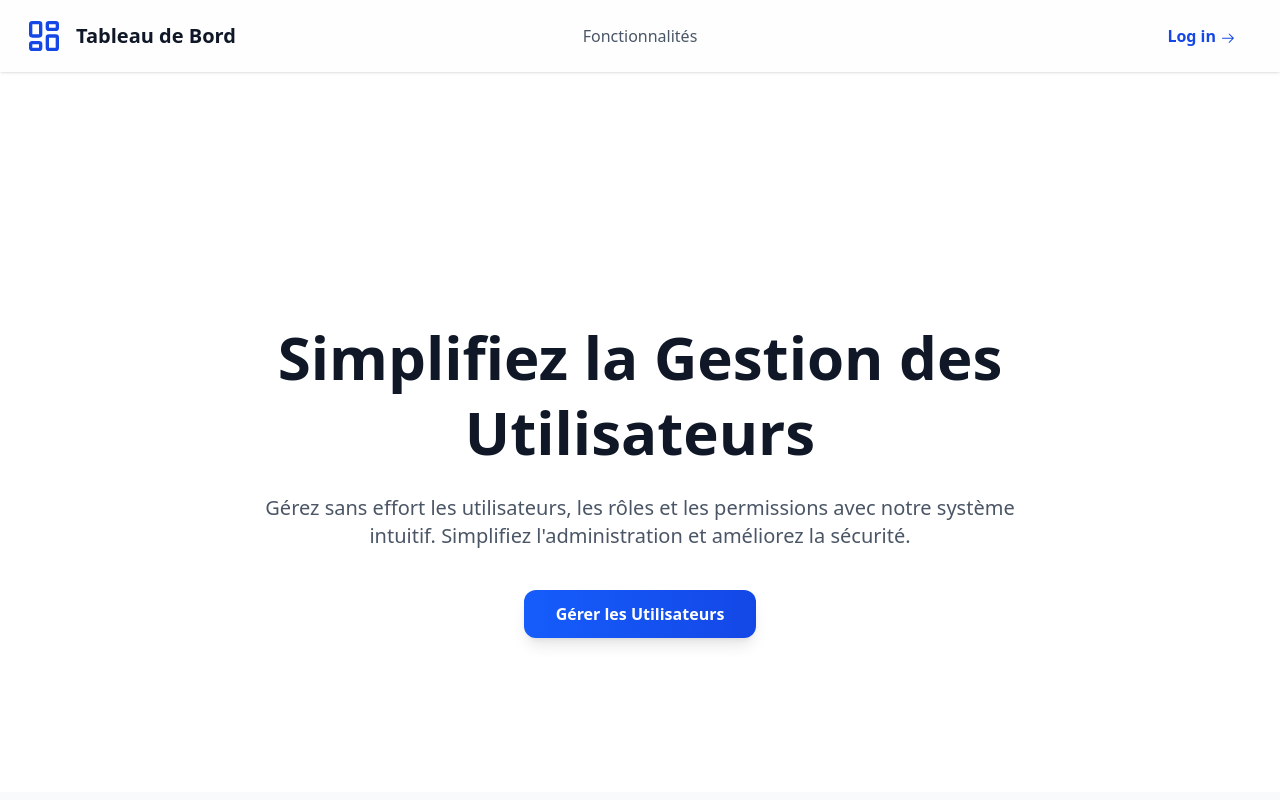
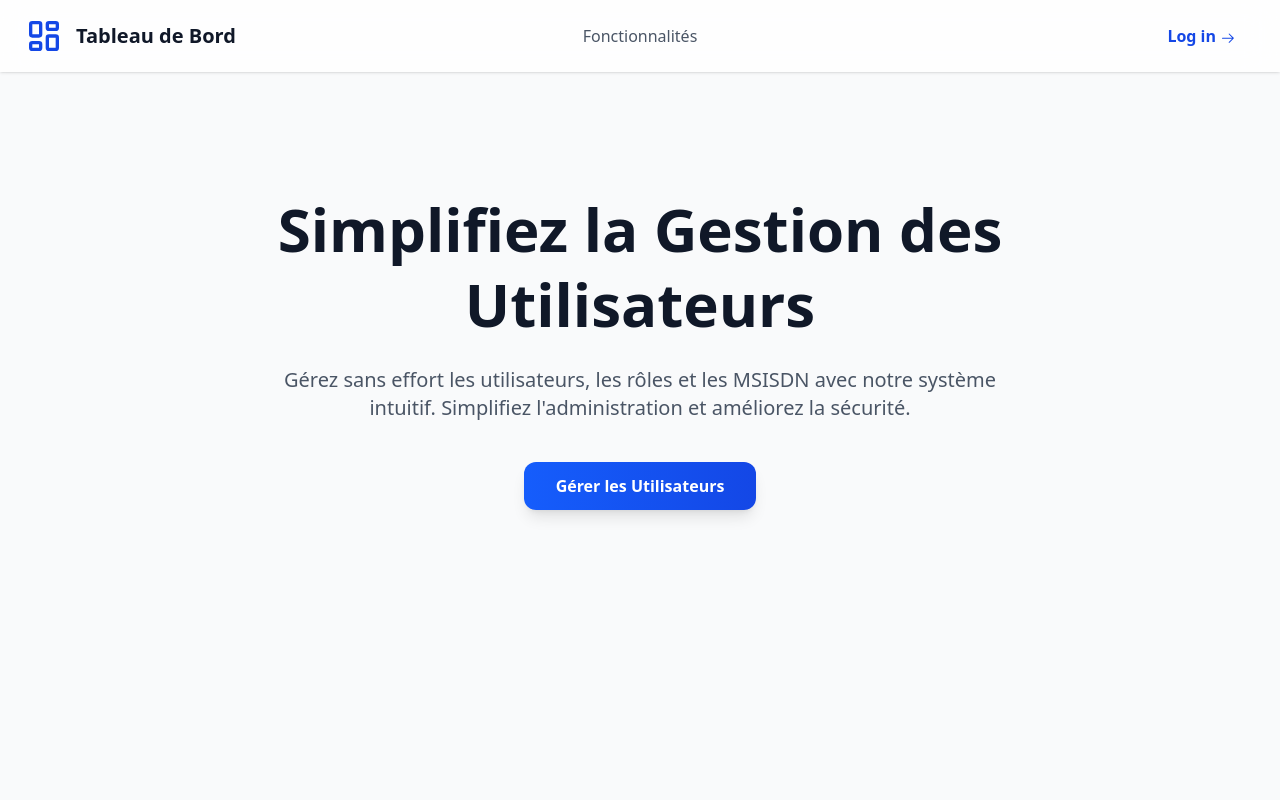
Before and after one commit to AbderaoufSouissi/Dynamic-IVR-Manager, a React (Vite) app in the folder IVR-client/: page / in a window 1280 px wide. Shown: the top 800 px of the page. Built offline with nearby package versions, Linux system fonts and the light colour scheme; no server answers.

Commit message:
Frontend: Modification du style de la section HeroSection

```diff
--- a/IVR-client/src/components/sections/HeroSection.tsx
+++ b/IVR-client/src/components/sections/HeroSection.tsx
@@ -41,14 +41,14 @@ const features = [
 
   return (
     <main className="flex-grow">
-        <section className="bg-white h-[90vh] py-20 md:py-32">
+        <section className="h-[90vh] pt-0 pb-20 md:pb-32">
           <div className="container mx-auto px-6 text-center">
             <div className="max-w-3xl mx-auto">
               <h1 className="text-9xl md:text-6xl mt-30 font-extrabold text-gray-900 mb-6 leading-tight">
                 Simplifiez la Gestion des Utilisateurs
               </h1>
               <p className="text-lg md:text-xl text-gray-600 mb-10">
-                Gérez sans effort les utilisateurs, les rôles et les permissions
+                Gérez sans effort les utilisateurs, les rôles et les MSISDN
                 avec notre système intuitif. Simplifiez l'administration et
                 améliorez la sécurité.
               </p>
```
